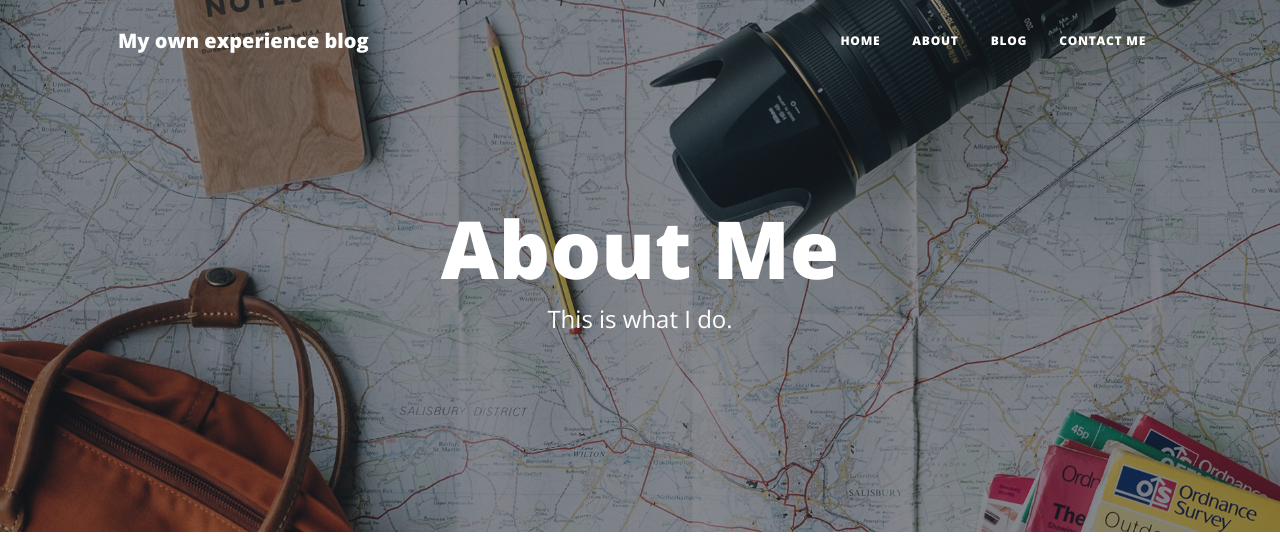
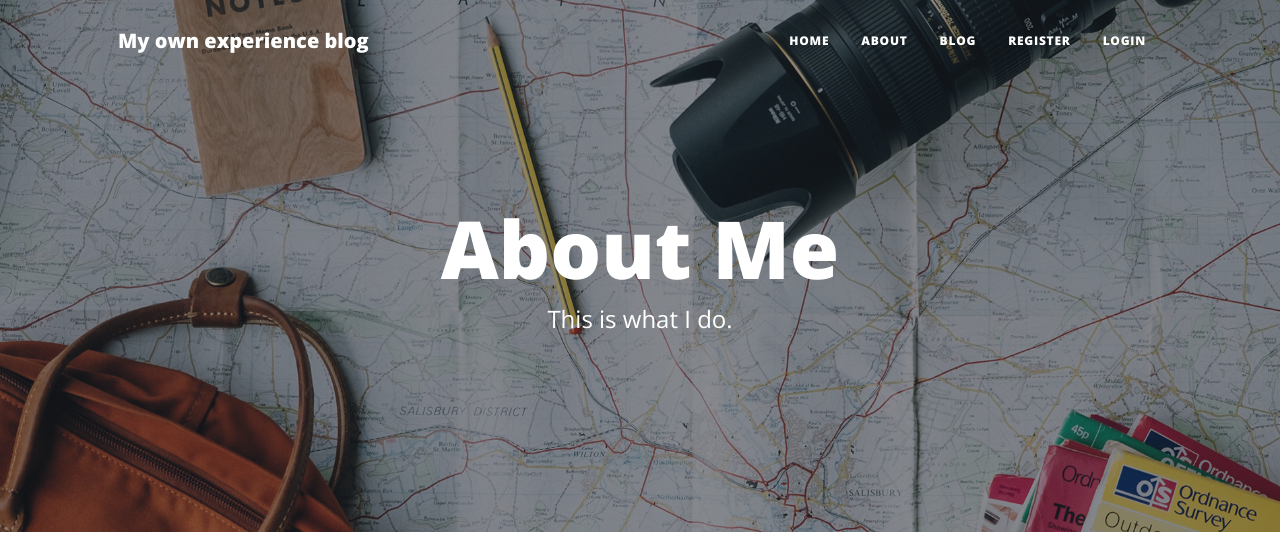
Before and after one commit to LukaGajic2/sport-bike-blog, a Django app: page / in a window 1280 px wide. Shown: the top 536 px of the page. Run offline with Django 4.2, Linux system fonts and the light colour scheme; some libraries are stand-ins or nearby versions.

Commit message:
Download and wire up AllAuth library

```diff
--- a/requirements.txt
+++ b/requirements.txt
@@ -3,8 +3,13 @@ cloudinary==1.33.0
 dj-database-url==2.0.0
 dj3-cloudinary-storage==0.0.6
 Django==4.2.4
+django-allauth==0.55.0
 django-summernote==0.8.20.0
 gunicorn==21.2.0
+oauthlib==3.2.2
 psycopg2==2.9.7
+PyJWT==2.8.0
+python3-openid==3.2.0
+requests-oauthlib==1.3.1
 sqlparse==0.4.4
 urllib3==1.26.16
--- a/sportbike/urls.py
+++ b/sportbike/urls.py
@@ -21,4 +21,5 @@ urlpatterns = [
     path('admin/', admin.site.urls),
     path('summernote/', include('django_summernote.urls')),
     path('', include('blog.urls'), name='blog_urls'),
+    path('accounts/', include('allauth.urls')),
 ]
--- a/templates/base.html
+++ b/templates/base.html
@@ -66,11 +66,18 @@
                 >Blog</a
               >
             </li>
+            {% if user.is_authenticated %}
             <li class="nav-item">
-              <a class="nav-link px-lg-3 py-3 py-lg-4" href="#"
-                >Contact me</a
-              >
+                <a class="nav-link px-lg-3 py-3 py-lg-4" href="{% url 'account_logout' %}">Logout</a>
             </li>
+            {% else %}
+            <li class="nav-item">
+                <a class="nav-link px-lg-3 py-3 py-lg-4" href="{% url 'account_signup' %}">Register</a>
+            </li>
+            <li class="nav-item">
+                <a class="nav-link px-lg-3 py-3 py-lg-4" href="{% url 'account_login' %}">Login</a>
+            </li>
+            {% endif %}
           </ul>
         </div>
       </div>
```
Also changed, not shown: sportbike/settings.py (+10 -0 lines).
